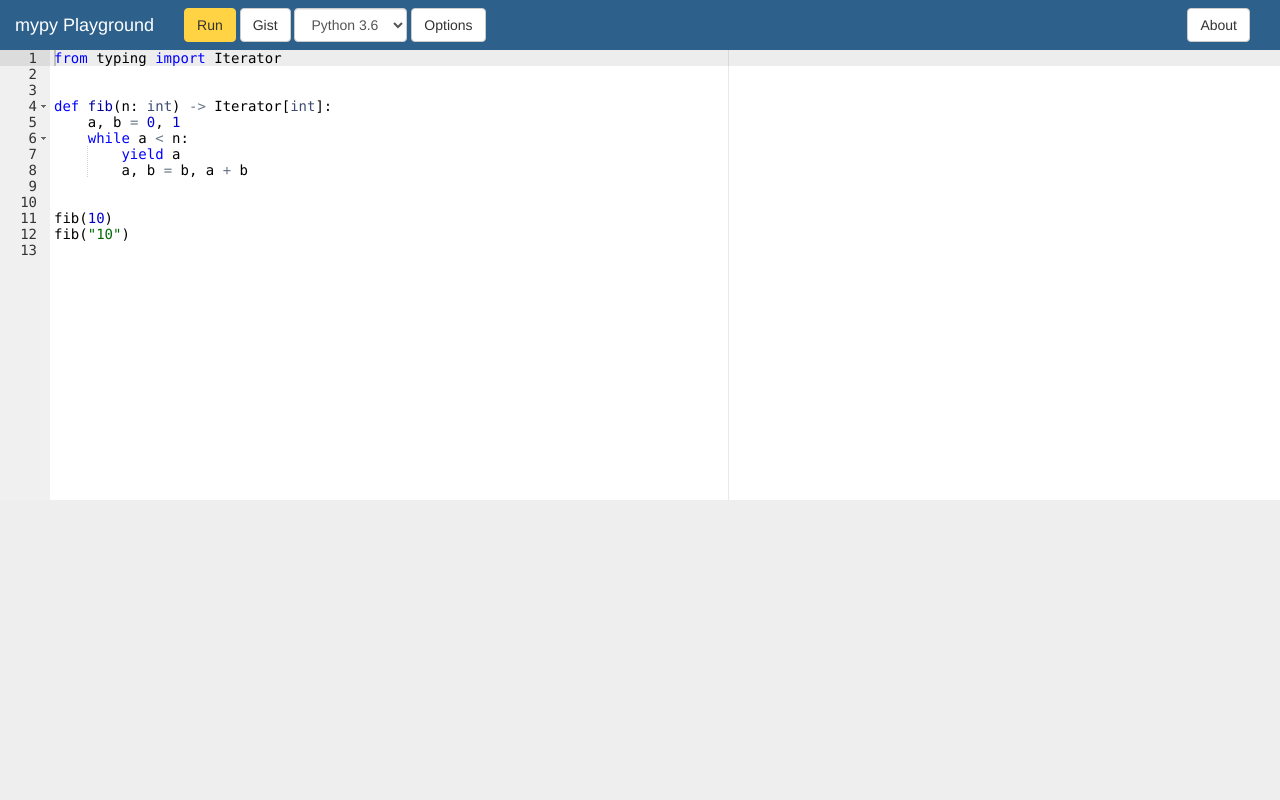
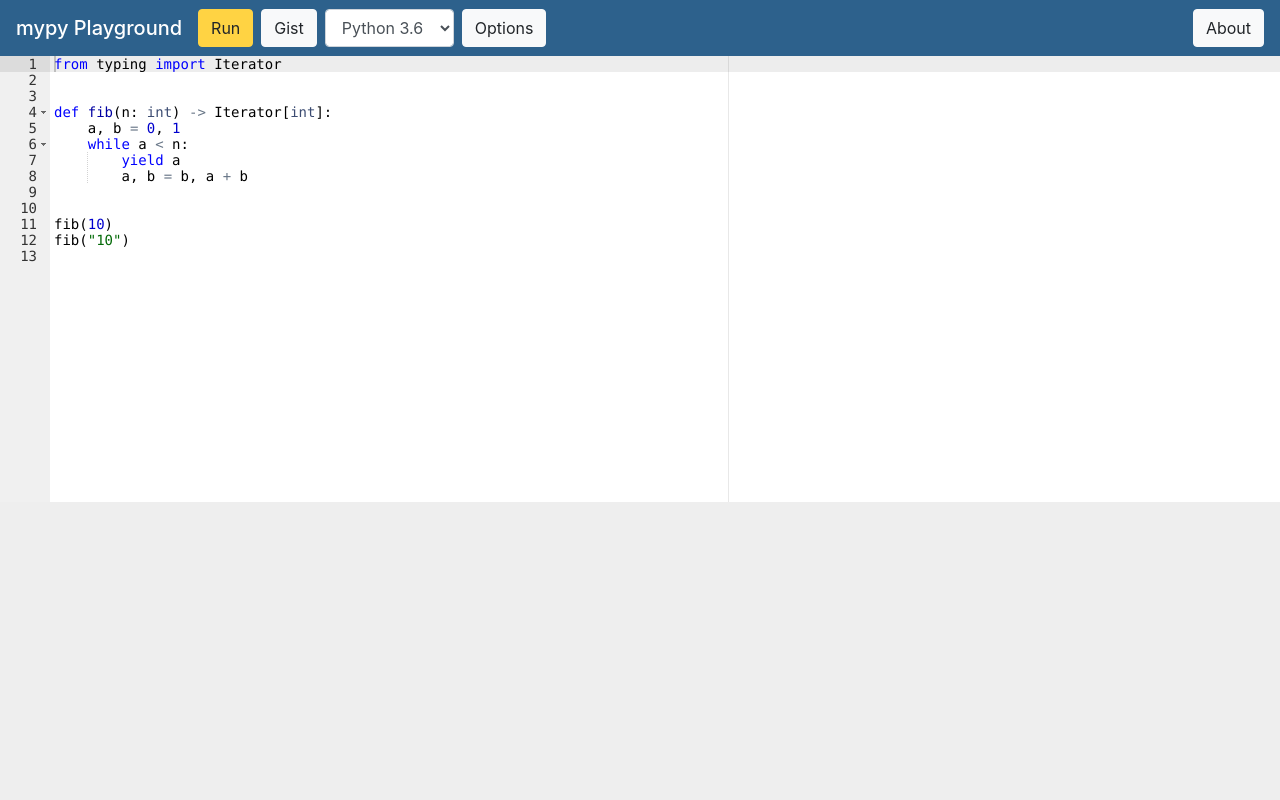
Before and after one commit to ymyzk/mypy-playground, a Bottle app: page / in a window 1280 px wide. Run offline with Bottle, Linux system fonts and the light colour scheme; some libraries are stand-ins or nearby versions.

Commit message:
Update Bootstrap to v4.1

```diff
--- a/app/static/index.css
+++ b/app/static/index.css
@@ -5,62 +5,36 @@ html {
 body {
   display: flex;
   flex-flow: column;
-  height: 100%;
+  height: 100vh;
 }
 
 header {
-  flex: 0 0 auto;
-}
-
-main {
-  height: 100%;
-  display: flex;
-  flex: 1;
-  flex-flow: column;
+  flex: 0 0;
 }
 
 #editor {
-  flex: 1 60%;
+  flex: 1 1 60%;
   font-size: 14px;
 }
 
 #result {
+  flex: 1 1 40%;
   padding: 8px;
-  flex: 1 40%;
   overflow: auto;
   background: #eee;
 }
 
-#result hr {
-  margin-top: 10px;
-  margin-bottom: 10px;
-  border-color: #ddd;
-}
-
-#result pre {
-  margin: 0;
-  border: none;
-  padding: 0;
-  background: none;
-}
-
-.navbar-custom {
-  margin-bottom: 0;
-  border: none;
-  border-radius: 0;
+.navbar {
   background-color: #2d618c;
 }
 
-.navbar-custom .navbar-brand {
-  color: white;
-}
-
-.btn-nav-color {
+.navbar #run {
   background-color: #ffd343;
   border-color: #ffd343;
 }
 
-.btn-nav-color:hover {
+/* We use default :focus effect now */
+.navbar #run:hover {
   /* darken 10% */
   background-color: #e5b93e;
   /* darken 12% */
--- a/app/views/index.html
+++ b/app/views/index.html
@@ -2,63 +2,55 @@
 <html lang="en">
   <head>
     <meta charset="utf-8">
-    <meta http-equiv="X-UA-Compatible" content="IE=edge">
     <meta name="viewport" content="width=device-width, initial-scale=1, shrink-to-fit=no">
     <title>mypy Playground</title>
-    <link rel="stylesheet" href="https://maxcdn.bootstrapcdn.com/bootstrap/3.3.7/css/bootstrap.min.css" integrity="sha384-BVYiiSIFeK1dGmJRAkycuHAHRg32OmUcww7on3RYdg4Va+PmSTsz/K68vbdEjh4u" crossorigin="anonymous">
+    <link rel="stylesheet" href="https://stackpath.bootstrapcdn.com/bootstrap/4.1.1/css/bootstrap.min.css" integrity="sha384-WskhaSGFgHYWDcbwN70/dfYBj47jz9qbsMId/iRN3ewGhXQFZCSftd1LZCfmhktB" crossorigin="anonymous">
     <link rel="stylesheet" href="static/index.css">
   </head>
   <body>
     <header>
-      <nav class="navbar navbar-inverse navbar-custom">
-        <div class="container-fluid">
-          <div class="navbar-header">
-            <button class="navbar-toggle collapsed" data-toggle="collapse" data-target="#navbar-collapse" aria-expanded="false">
-              <span class="sr-only">Toggle navigation</span>
-              <span class="icon-bar"></span>
-              <span class="icon-bar"></span>
-              <span class="icon-bar"></span>
+      <nav class="navbar navbar-expand-lg navbar-dark">
+        <span class="navbar-brand mb-0 h1">mypy Playground</span>
+        <button class="navbar-toggler" type="button" data-toggle="collapse" data-target="#navbarContent" aria-controls="navbarSupportedContent" aria-expanded="false" aria-label="Toggle navigation">
+          <span class="navbar-toggler-icon"></span>
         </button>
-            <a class="navbar-brand" href="#">mypy Playground</a>
-          </div>
-          <div class="collapse navbar-collapse" id="navbar-collapse">
-            <form class="navbar-form navbar-left">
-              <button class="btn btn-nav-color" id="run">Run</button>
-              <button class="btn btn-default" id="gist">Gist</button>
-              <select class="form-control" id="python_version" title="Python Version (--python--version)">
+        <div class="collapse navbar-collapse" id="navbarContent">
+          <form class="form-inline my-2 my-lg-0 mr-auto">
+            <button type="button" class="btn btn-light my-2 my-sm-0 mr-sm-2" id="run">Run</button>
+            <button type="button" class="btn btn-light my-2 my-sm-0 mr-sm-2" id="gist">Gist</button>
+            <select class="form-control mr-sm-2" id="python_version" title="Python Version (--python--version)">
               % for ver in python_versions:
                 % selected = " selected" if ver == "3.6" else ""
                 <option value="{{ ver }}"{{ selected }}>Python {{ ver }}</option>
               % end
             </select>
-              <button type="button" class="btn btn-default" data-toggle="modal" data-target="#options-modal">Options</button>
+            <button type="button" class="btn btn-light my-2 my-sm-0" data-toggle="modal" data-target="#options-modal">Options</button>
           </form>
-            <form class="navbar-form navbar-right">
-              <button type="button" class="btn btn-default" data-toggle="modal" data-target="#about-modal">About</button>
+          <form class="form-inline my-2 my-lg-0">
+            <button type="button" class="btn btn-light my-2 my-sm-0" data-toggle="modal" data-target="#about-modal">About</button>
           </form>
-          </div>
         </div>
       </nav>
     </header>
-    <main>
     <div id="editor"></div>
     <div id="result"></div>
-    </main>
-    <div class="modal fade" id="options-modal" tabindex="-1" role="dialog" aria-labelledby="options-modal-label">
-      <div class="modal-dialog" role="document">
+    <div class="modal fade" id="options-modal" tabindex="-1" role="dialog" aria-labelledby="options-modal" aria-hidden="true">
+      <div class="modal-dialog modal-lg" role="document">
         <div class="modal-content">
           <div class="modal-header">
-            <button class="close" data-dismiss="modal" aria-label="Close"><span aria-hidden="true">&times;</span></button>
-            <h4 class="modal-title" id="options-modal-label">Options</h4>
+            <h5 class="modal-title" id="options-modal-label">Options</h5>
+            <button type="button" class="close" data-dismiss="modal" aria-label="Close">
+              <span aria-hidden="true">&times;</span>
+            </button>
           </div>
           <div class="modal-body">
             <form>
-            <div class="row">
+              <div class="form-row">
                 <div class="col-md-6">
                   % for flag in flags_normal:
                     <div class="checkbox">
                       <label>
-                      <input type="checkbox" class="mypy-options" name="{{ flag }}" value="true"><code>--{{ flag }}</code>
+                        <input type="checkbox" class="mypy-options" name="{{ flag }}" value="true"> <code>--{{ flag }}</code>
                       </label>
                     </div>
                   % end
@@ -67,7 +59,7 @@
                   % for flag in flags_strict:
                     <div class="checkbox">
                       <label>
-                      <input type="checkbox" class="mypy-options" name="{{ flag }}" value="true"><code>--{{ flag }}</code>
+                        <input type="checkbox" class="mypy-options" name="{{ flag }}" value="true"> <code>--{{ flag }}</code>
                       </label>
                     </div>
                   % end
@@ -76,17 +68,19 @@
             </form>
           </div>
           <div class="modal-footer">
-            <button class="btn btn-primary" data-dismiss="modal">Close</button>
+            <button type="button" class="btn btn-primary" data-dismiss="modal">Close</button>
           </div>
         </div>
       </div>
     </div>
-    <div class="modal fade" id="about-modal" tabindex="-1" role="dialog" aria-labelledby="about-modal-label">
+    <div class="modal fade" id="about-modal" tabindex="-1" role="dialog" aria-labelledby="about-modal-label" aria-hidden="true">
       <div class="modal-dialog" role="document">
         <div class="modal-content">
           <div class="modal-header">
-            <button class="close" data-dismiss="modal" aria-label="Close"><span aria-hidden="true">&times;</span></button>
-            <h4 class="modal-title" id="about-modal-label">About the mypy Playground</h4>
+            <h5 class="modal-title" id="about-modal-label">About the mypy Playground</h5>
+            <button type="button" class="close" data-dismiss="modal" aria-label="Close">
+              <span aria-hidden="true">&times;</span>
+            </button>
           </div>
           <div class="modal-body">
             <p>
@@ -98,15 +92,15 @@
             </p>
           </div>
           <div class="modal-footer">
-            <button class="btn btn-primary" data-dismiss="modal">Close</button>
+            <button type="button" class="btn btn-primary" data-dismiss="modal">Close</button>
           </div>
         </div>
       </div>
     </div>
     <script id="initial-code" type="text/plain">{{! initial_code }}</script>
     <script src="https://code.jquery.com/jquery-3.3.1.slim.min.js" integrity="sha256-3edrmyuQ0w65f8gfBsqowzjJe2iM6n0nKciPUp8y+7E=" crossorigin="anonymous"></script>
-    <script src="https://maxcdn.bootstrapcdn.com/bootstrap/3.3.7/js/bootstrap.min.js" integrity="sha384-Tc5IQib027qvyjSMfHjOMaLkfuWVxZxUPnCJA7l2mCWNIpG9mGCD8wGNIcPD7Txa" crossorigin="anonymous"></script>
-    <script src="https://cdnjs.cloudflare.com/ajax/libs/axios/0.18.0/axios.min.js" crossorigin="anonymous"></script>
+    <script src="https://cdnjs.cloudflare.com/ajax/libs/popper.js/1.14.3/umd/popper.min.js" integrity="sha384-ZMP7rVo3mIykV+2+9J3UJ46jBk0WLaUAdn689aCwoqbBJiSnjAK/l8WvCWPIPm49" crossorigin="anonymous"></script>
+    <script src="https://stackpath.bootstrapcdn.com/bootstrap/4.1.1/js/bootstrap.min.js" integrity="sha384-smHYKdLADwkXOn1EmN1qk/HfnUcbVRZyYmZ4qpPea6sjB/pTJ0euyQp0Mk8ck+5T" crossorigin="anonymous"></script>    <script src="https://cdnjs.cloudflare.com/ajax/libs/axios/0.18.0/axios.min.js" crossorigin="anonymous"></script>
     <script src="https://cdnjs.cloudflare.com/ajax/libs/ace/1.3.3/ace.js" crossorigin="anonymous"></script>
     <script src="static/index.js"></script>
     % if ga_tracking_id:
```
Lines whose indentation alone changed are shown as unchanged.
